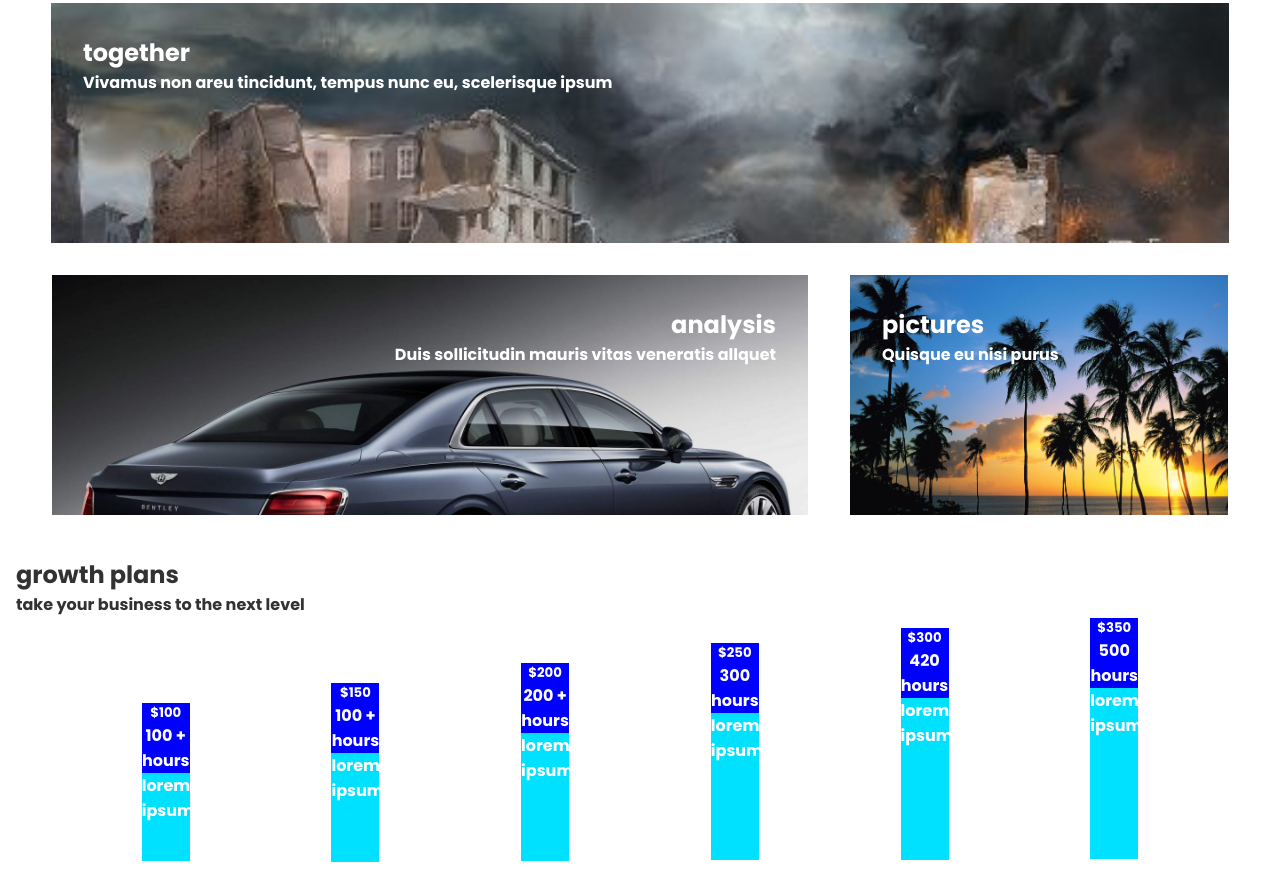
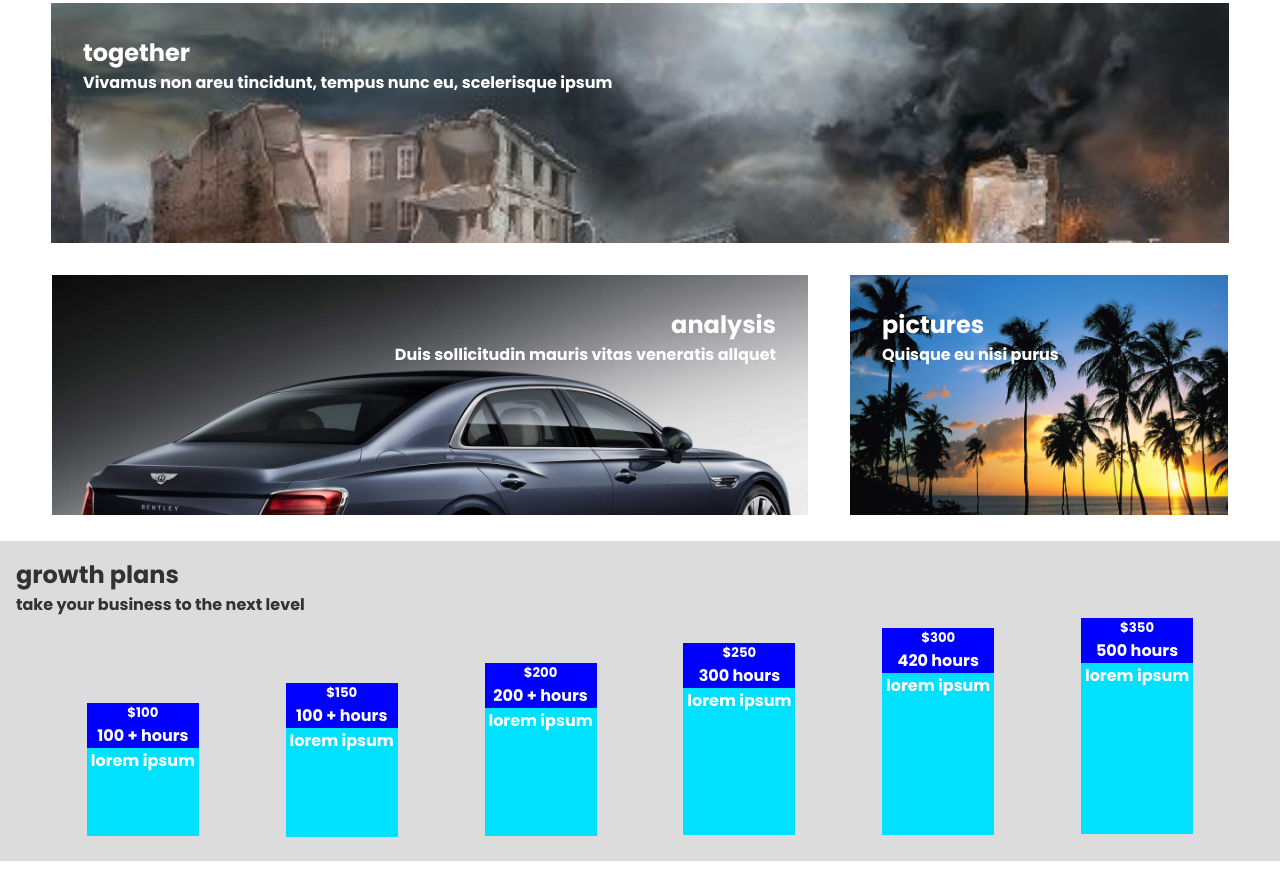
Before and after one commit to rafavirginio/teste-layout, a plain HTML site: page index.html in a window 1280 px wide. Shown: the part 814-1707 px from the top of the page. Before the commit the page ends 1676 px from the top, so only its background shows below. Drawn offline with Linux system fonts and the light colour scheme.

Commit message:
Update style.css

```diff
--- a/style.css
+++ b/style.css
@@ -85,10 +85,13 @@ button {
 }
 section {
     margin-bottom:2rem;
+    background-color:rgb(220, 220, 220);
+    height:20rem;
 }
 .growth-plans {
   color: rgb(50, 50, 50);
   padding: 1rem;
+
 }
 .grafic-cards {
   display: flex;
@@ -206,4 +209,52 @@ section {
   text-align:left;
 }
 
+
+
+
 }
+.card-1 {
+  width: 7rem;
+
+
+}
+.card-2 {
+  width: 7rem;
+
+}
+.card-3 {
+  width: 7rem;
+
+}
+.card-4 {
+  width: 7rem;
+
+}
+.card-5 {
+  width: 7rem;
+
+}
+.card-6 {
+  width: 7rem;
+
+}
+.subcard-1 {
+  width: 7rem;
+  height: 5.5rem;
+}
+.subcard-2 {
+  width: 7rem;
+}
+.subcard-3 {
+  width: 7rem;
+}
+.subcard-4 {
+  width: 7rem;
+}
+.subcard-5 {
+  width: 7rem;
+}
+.subcard-6 {
+  width: 7rem;
+
+}
```
